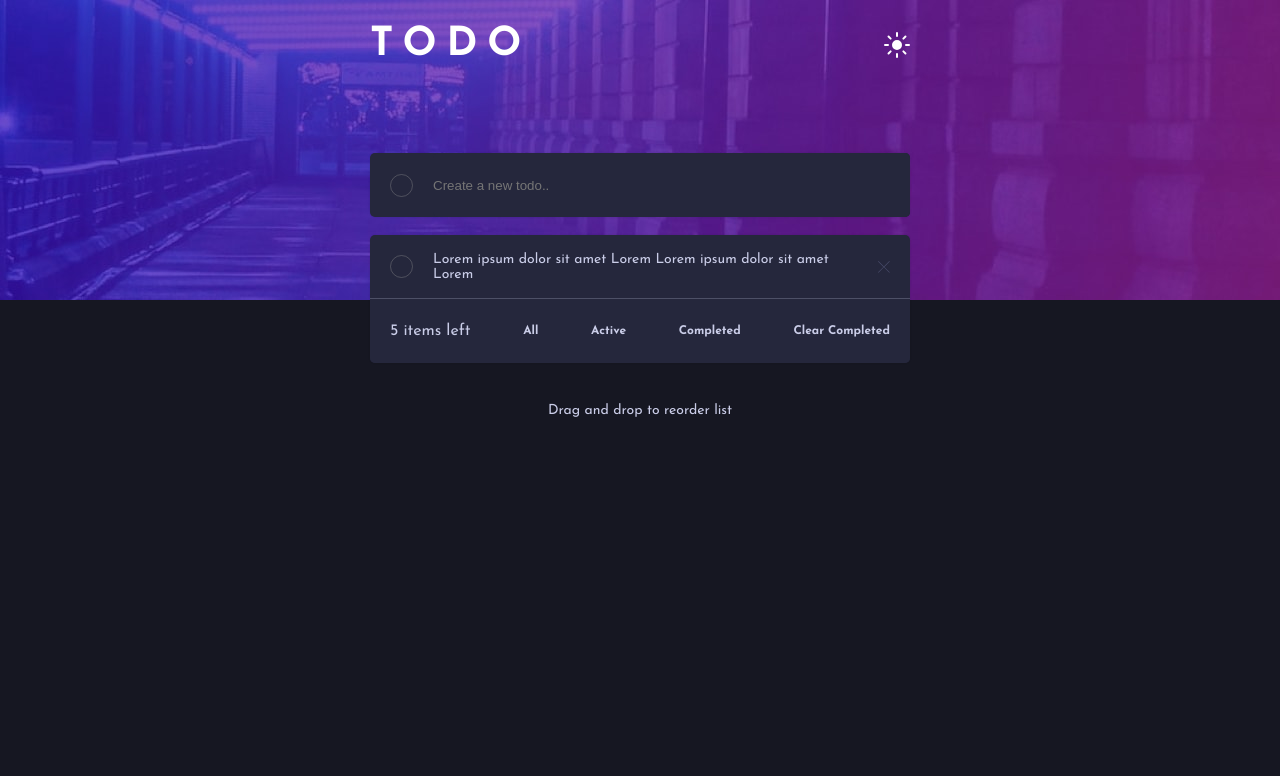
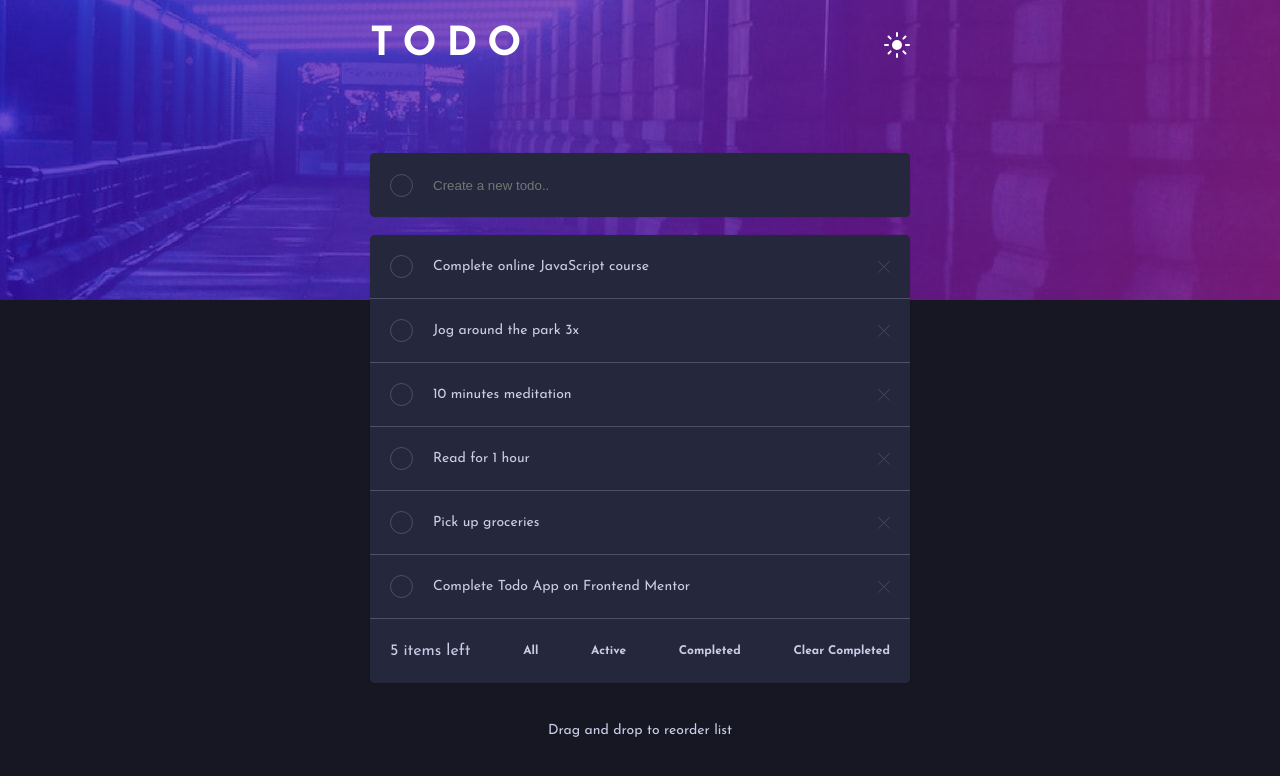
Before and after one commit to folathecoder/todo-app, a React (Create React App) app: page / in a window 1280 px wide. Shown: the top 776 px of the page. Built offline with nearby package versions, Linux system fonts and the light colour scheme.

Commit message:
Remdered Local Data

```diff
--- a/src/App.js
+++ b/src/App.js
@@ -1,8 +1,7 @@
 import React from "react";
 import "./styles/App.scss";
 import Header from './components/Header';
-import TodoInput from "./components/TodoInput";
-import TodoContainer from "./components/TodoContainer";
+import Todo from "./components/Todo";
 import TodoBanner  from "./components/TodoBanner";
 
 const App = () => {
@@ -11,8 +10,7 @@ const App = () => {
       <main className="container">
         <div className="wrapper">
           <Header />
-          <TodoInput />
-          <TodoContainer />
+          <Todo />
           <TodoBanner />
         </div>
       </main>
--- /dev/null
+++ b/src/components/Todo.jsx
@@ -0,0 +1,31 @@
+import React, { useState, useEffect } from "react";
+import TodoContainer from "./TodoContainer";
+import { data } from "../data/data";
+
+const Todo = () => {
+  const [todos, setTodos] = useState(data);
+
+  return (
+    <>
+      <section className="todo">
+        <form className="todo__form">
+          <div className="todo__check">
+            <input type="checkbox" disabled={true} className="todo__input" />
+          </div>
+          <div className="todo__input">
+            <input
+              type="text"
+              name="content"
+              id="text"
+              className="todo__input"
+              placeholder="Create a new todo.."
+            />
+          </div>
+        </form>
+      </section>
+      <TodoContainer todos={todos} />
+    </>
+  );
+};
+
+export default Todo;
--- a/src/components/TodoContainer.jsx
+++ b/src/components/TodoContainer.jsx
@@ -1,24 +1,19 @@
 import React from "react";
-import deleteIcon from "../assets/images/icon-cross.svg";
+import TodoList from "./TodoList";
 
-const TodoContainer = () => {
+const TodoContainer = (props) => {
+  // console.log(props.todos);
+
   return (
     <>
       {/* Todo List Component */}
       <section className="todolist">
         {/* Todo Item Component */}
 
-        <div className="todolist__item">
-          <div className="todo__check">
-            <input type="checkbox" name="check" id="5" />
-            <label htmlFor="5">
-              Lorem ipsum dolor sit amet Lorem Lorem ipsum dolor sit amet Lorem
-            </label>
-          </div>
-          <div className="todolist__delete">
-            <img src={deleteIcon} alt="delete" />
-          </div>
-        </div>
+        {props.todos.map((todo) => {
+          const { id, content, completed } = todo;
+          return <TodoList {...todo}/>;
+        })}
 
         {/* Mobile Only */}
         <div className="todolist__menu mobile-only">
--- a/src/components/TodoInput.jsx
+++ /dev/null
@@ -1,26 +0,0 @@
-import React from 'react'
-
-const TodoInput = () => {
-    return (
-      <>
-        <section className="todo">
-          <form className="todo__form">
-            <div className="todo__check">
-              <input type="checkbox" disabled={true} className="todo__input"/>
-            </div>
-            <div className="todo__input">
-              <input
-                type="text"
-                name="text"
-                id="text"
-                className="todo__input"
-                placeholder="Create a new todo.."
-              />
-            </div>
-          </form>
-        </section>
-      </>
-    );
-}
-
-export default TodoInput
--- /dev/null
+++ b/src/components/TodoList.jsx
@@ -0,0 +1,23 @@
+import React from "react";
+import deleteIcon from "../assets/images/icon-cross.svg";
+
+const TodoList = ({id, content, completed}) => {
+
+  return (
+    <>
+      <div className="todolist__item" key={id}>
+        <div className="todo__check">
+          <input type="checkbox" name="check" id={id} />
+          <label htmlFor={id}>
+            {content}
+          </label>
+        </div>
+        <div className="todolist__delete">
+          <img src={deleteIcon} alt="delete" />
+        </div>
+      </div>
+    </>
+  );
+};
+
+export default TodoList;
--- a/src/data/data.js
+++ b/src/data/data.js
@@ -0,0 +1,32 @@
+export const data = [
+  {
+    id: 1,
+    content: "Complete online JavaScript course",
+    compeleted: true,
+  },
+  {
+    id: 2,
+    content: "Jog around the park 3x",
+    compeleted: false,
+  },
+  {
+    id: 3,
+    content: "10 minutes meditation",
+    compeleted: false,
+  },
+  {
+    id: 4,
+    content: "Read for 1 hour",
+    compeleted: false,
+  },
+  {
+    id: 5,
+    content: "Pick up groceries",
+    compeleted: false,
+  },
+  {
+    id: 6,
+    content: "Complete Todo App on Frontend Mentor",
+    compeleted: false,
+  },
+];
```
